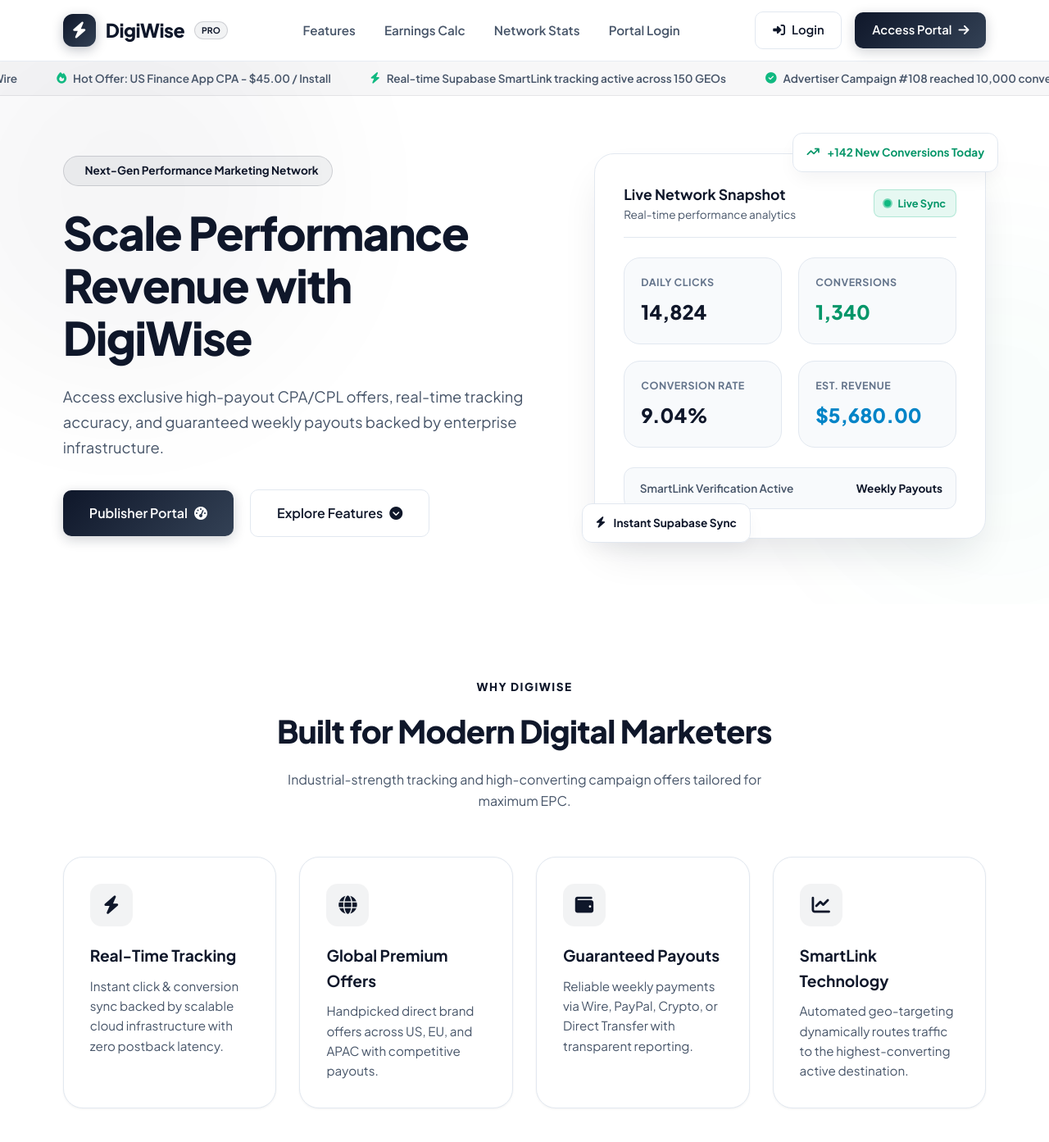
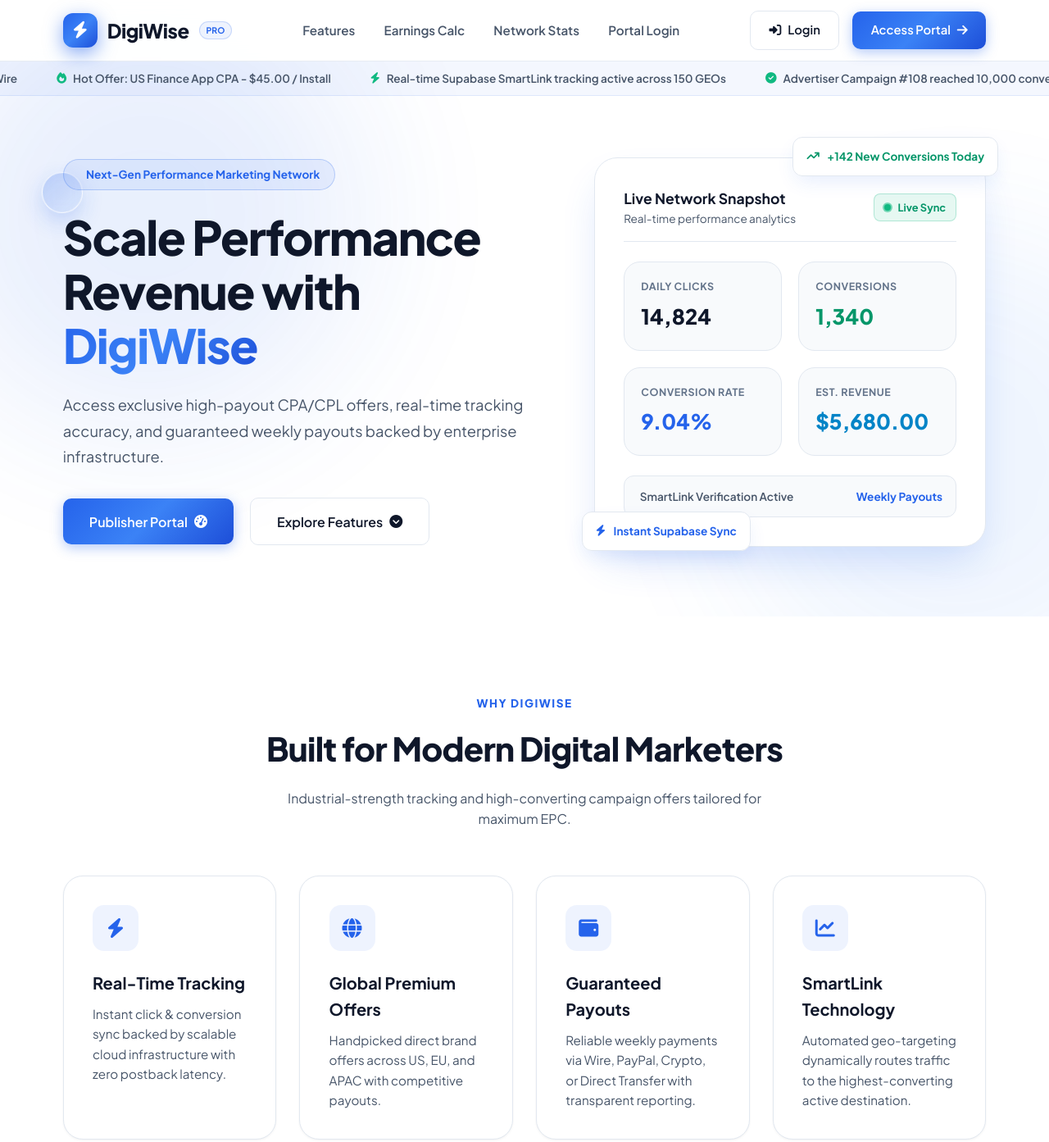
Before and after one commit to digiwisenetwork-code/digi, a plain HTML site: page index.html in a window 1280 px wide. Shown: the top 1393 px of the page at 82% size. Drawn offline with Linux system fonts and the light colour scheme.

Commit message:
Finalize vibrant Royal Blue design theme with motion effects and push to GitHub

```diff
--- a/index.html
+++ b/index.html
@@ -11,11 +11,12 @@
 
     <style>
         :root {
-            --primary: #0f172a;
-            --primary-hover: #1e293b;
-            --primary-light: rgba(15, 23, 42, 0.05);
-            --primary-gradient: linear-gradient(135deg, #0f172a 0%, #334155 100%);
-            --accent-green: #10b981;
+            --primary: #2563eb;
+            --primary-hover: #1d4ed8;
+            --primary-light: rgba(37, 99, 235, 0.08);
+            --primary-gradient: linear-gradient(135deg, #2563eb 0%, #3b82f6 50%, #1d4ed8 100%);
+            --accent-cyan: #0284c7;
+            --accent-emerald: #10b981;
 
             --bg-body: #ffffff;
             --bg-surface: #f8fafc;
@@ -28,8 +29,8 @@
             --text-dim: #64748b;
 
             --shadow-sm: 0 1px 3px rgba(0,0,0,0.05);
-            --shadow-md: 0 10px 25px -5px rgba(15, 23, 42, 0.06);
-            --shadow-lg: 0 25px 50px -12px rgba(15, 23, 42, 0.12);
+            --shadow-md: 0 10px 25px -5px rgba(37, 99, 235, 0.12);
+            --shadow-lg: 0 25px 50px -12px rgba(37, 99, 235, 0.2);
         }
 
         * {
@@ -49,34 +50,66 @@
             width: 100%;
         }
 
-        /* BACKGROUND SUBTLE MOTIONS */
+        /* VIBRANT AMBIENT MOTION BLOBS */
         .ambient-blob {
             position: absolute;
             border-radius: 50%;
-            filter: blur(90px);
-            opacity: 0.25;
+            filter: blur(85px);
+            opacity: 0.4;
             pointer-events: none;
             z-index: 0;
         }
 
         .blob-1 {
-            width: 450px; height: 450px;
-            background: rgba(15, 23, 42, 0.15);
+            width: 500px; height: 500px;
+            background: rgba(37, 99, 235, 0.25);
             top: -100px; left: -100px;
             animation: floatBlob 14s ease-in-out infinite alternate;
         }
 
         .blob-2 {
-            width: 450px; height: 450px;
-            background: rgba(16, 185, 129, 0.1);
+            width: 550px; height: 550px;
+            background: rgba(59, 130, 246, 0.2);
             top: 200px; right: -150px;
             animation: floatBlob 18s ease-in-out infinite alternate-reverse;
         }
 
         @keyframes floatBlob {
             0% { transform: translate(0, 0) scale(1); }
-            50% { transform: translate(30px, 40px) scale(1.08); }
-            100% { transform: translate(-20px, -30px) scale(0.95); }
+            50% { transform: translate(35px, 45px) scale(1.08); }
+            100% { transform: translate(-25px, -35px) scale(0.95); }
+        }
+
+        /* FLOATING SPHERES */
+        .floating-sphere {
+            position: absolute;
+            pointer-events: none;
+            z-index: 1;
+            opacity: 0.85;
+            border-radius: 50%;
+            backdrop-filter: blur(8px);
+            border: 1px solid rgba(255, 255, 255, 0.9);
+        }
+
+        .sphere-1 {
+            width: 50px; height: 50px;
+            background: linear-gradient(135deg, rgba(37, 99, 235, 0.3), rgba(59, 130, 246, 0.1));
+            top: 140px; left: 4%;
+            box-shadow: 0 10px 25px rgba(37, 99, 235, 0.25);
+            animation: floatMotion 6s ease-in-out infinite;
+        }
+
+        .sphere-2 {
+            width: 38px; height: 38px;
+            background: linear-gradient(135deg, rgba(16, 185, 129, 0.35), rgba(52, 211, 153, 0.1));
+            bottom: 140px; right: 6%;
+            box-shadow: 0 10px 20px rgba(16, 185, 129, 0.2);
+            animation: floatMotion 8s ease-in-out infinite reverse;
+        }
+
+        @keyframes floatMotion {
+            0%, 100% { transform: translateY(0) rotate(0deg); }
+            50% { transform: translateY(-22px) rotate(12deg); }
         }
 
         /* HEADER & NAVIGATION */
@@ -88,7 +121,7 @@
             align-items: center;
             justify-content: space-between;
             padding: 0 6%;
-            background: rgba(255, 255, 255, 0.95);
+            background: rgba(255, 255, 255, 0.92);
             backdrop-filter: blur(20px);
             -webkit-backdrop-filter: blur(20px);
             border-bottom: 1px solid rgba(226, 232, 240, 0.8);
@@ -104,20 +137,26 @@
         }
 
         .brand-icon {
-            width: 40px;
-            height: 40px;
+            width: 42px;
+            height: 42px;
             background: var(--primary-gradient);
             border-radius: 12px;
             display: flex;
             align-items: center;
             justify-content: center;
             color: white;
-            font-size: 1.25rem;
-            box-shadow: 0 4px 14px rgba(15, 23, 42, 0.25);
+            font-size: 1.3rem;
+            box-shadow: 0 4px 15px rgba(37, 99, 235, 0.35);
+            animation: pulseGlow 3s ease-in-out infinite;
+        }
+
+        @keyframes pulseGlow {
+            0%, 100% { box-shadow: 0 4px 15px rgba(37, 99, 235, 0.35); }
+            50% { box-shadow: 0 8px 25px rgba(37, 99, 235, 0.6); }
         }
 
         .brand-name {
-            font-size: 1.45rem;
+            font-size: 1.5rem;
             font-weight: 800;
             letter-spacing: -0.5px;
             color: var(--text-main);
@@ -129,7 +168,7 @@
             text-transform: uppercase;
             padding: 2px 8px;
             background: var(--primary-light);
-            border: 1px solid rgba(15, 23, 42, 0.15);
+            border: 1px solid rgba(37, 99, 235, 0.2);
             border-radius: 20px;
             color: var(--primary);
         }
@@ -147,10 +186,25 @@
             font-weight: 600;
             font-size: 0.95rem;
             transition: all 0.25s ease;
+            position: relative;
+        }
+
+        .nav-links a::after {
+            content: '';
+            position: absolute;
+            bottom: -4px; left: 0;
+            width: 0; height: 2px;
+            background: var(--primary);
+            transition: width 0.25s ease;
+            border-radius: 2px;
         }
 
         .nav-links a:hover {
             color: var(--primary);
+        }
+
+        .nav-links a:hover::after {
+            width: 100%;
         }
 
         .header-actions {
@@ -164,12 +218,12 @@
             align-items: center;
             justify-content: center;
             gap: 0.5rem;
-            padding: 0.65rem 1.3rem;
+            padding: 0.7rem 1.4rem;
             border-radius: 10px;
             font-size: 0.925rem;
             font-weight: 600;
             cursor: pointer;
-            transition: all 0.25s ease;
+            transition: all 0.3s cubic-bezier(0.4, 0, 0.2, 1);
             text-decoration: none;
             border: none;
         }
@@ -180,22 +234,27 @@
             border: 1px solid var(--border);
         }
 
+        .btn-ghost:hover {
+            background: var(--bg-surface);
+            border-color: var(--primary);
+            color: var(--primary);
+            transform: translateY(-1px);
+        }
+
         .btn-primary {
             background: var(--primary-gradient);
             color: white;
-            box-shadow: 0 4px 15px rgba(15, 23, 42, 0.2);
+            box-shadow: 0 4px 15px rgba(37, 99, 235, 0.35);
         }
 
         .btn-primary:hover {
-            background: #1e293b;
             transform: translateY(-2px);
-            box-shadow: 0 8px 20px rgba(15, 23, 42, 0.3);
+            box-shadow: 0 10px 25px rgba(37, 99, 235, 0.5);
         }
 
         .mobile-menu-btn {
             display: none;
-            width: 40px;
-            height: 40px;
+            width: 40px; height: 40px;
             border-radius: 10px;
             border: 1px solid var(--border);
             background: #ffffff;
@@ -206,10 +265,10 @@
             justify-content: center;
         }
 
-        /* MARQUEE TICKER */
+        /* LIVE MARQUEE TICKER */
         .ticker-bar {
-            background: rgba(15, 23, 42, 0.03);
-            border-bottom: 1px solid rgba(15, 23, 42, 0.08);
+            background: rgba(37, 99, 235, 0.05);
+            border-bottom: 1px solid rgba(37, 99, 235, 0.1);
             padding: 0.6rem 0;
             margin-top: 75px;
             overflow: hidden;
@@ -239,12 +298,12 @@
         }
 
         .ticker-item i {
-            color: var(--accent-green);
+            color: var(--accent-emerald);
         }
 
         /* HERO SECTION */
         .hero-section {
-            padding: 70px 6% 80px 6%;
+            padding: 75px 6% 85px 6%;
             position: relative;
             z-index: 2;
         }
@@ -262,9 +321,9 @@
             display: inline-flex;
             align-items: center;
             gap: 0.6rem;
-            padding: 0.4rem 1rem;
+            padding: 0.45rem 1.1rem;
             background: var(--primary-light);
-            border: 1px solid rgba(15, 23, 42, 0.15);
+            border: 1px solid rgba(37, 99, 235, 0.25);
             border-radius: 9999px;
             font-size: 0.85rem;
             font-weight: 700;
@@ -273,7 +332,7 @@
         }
 
         .hero-title {
-            font-size: 3.5rem;
+            font-size: 3.6rem;
             font-weight: 800;
             line-height: 1.15;
             letter-spacing: -1.5px;
@@ -283,6 +342,9 @@
 
         .hero-title span {
             color: var(--primary);
+            background: var(--primary-gradient);
+            -webkit-background-clip: text;
+            -webkit-text-fill-color: transparent;
         }
 
         .hero-desc {
@@ -300,7 +362,7 @@
             flex-wrap: wrap;
         }
 
-        /* HERO CARD & CHIPS */
+        /* HERO CARD WITH ELECTRIC BLUE ACCENTS & CHIPS */
         .hero-card-wrapper {
             position: relative;
         }
@@ -333,9 +395,15 @@
         .hero-card {
             background: #ffffff;
             border: 1px solid var(--border);
-            border-radius: 1.5rem;
+            border-radius: 1.75rem;
             padding: 2.2rem;
             box-shadow: var(--shadow-lg);
+            transition: all 0.4s ease;
+        }
+
+        .hero-card:hover {
+            transform: translateY(-6px) scale(1.01);
+            box-shadow: 0 30px 60px -15px rgba(37, 99, 235, 0.25);
         }
 
         .hero-card-header {
@@ -386,6 +454,14 @@
             border: 1px solid var(--border);
             border-radius: 1.25rem;
             padding: 1.25rem;
+            transition: all 0.3s ease;
+        }
+
+        .hero-stat-box:hover {
+            background: #ffffff;
+            border-color: var(--primary);
+            transform: translateY(-3px);
+            box-shadow: 0 8px 20px rgba(37, 99, 235, 0.1);
         }
 
         .hero-stat-box h4 {
@@ -398,14 +474,14 @@
         }
 
         .hero-stat-box p {
-            font-size: 1.5rem;
+            font-size: 1.6rem;
             font-weight: 800;
             color: var(--text-main);
         }
 
         /* FEATURES SECTION */
         .features-section {
-            padding: 90px 6%;
+            padding: 95px 6%;
             background: #ffffff;
             position: relative;
             z-index: 2;
@@ -427,7 +503,7 @@
         }
 
         .section-title {
-            font-size: 2.4rem;
+            font-size: 2.5rem;
             font-weight: 800;
             letter-spacing: -0.75px;
             color: var(--text-main);
@@ -446,34 +522,58 @@
             background: var(--bg-card);
             border: 1px solid var(--border);
             border-radius: 1.5rem;
-            padding: 2rem;
+            padding: 2.2rem;
             box-shadow: var(--shadow-sm);
             transition: all 0.35s ease;
+            position: relative;
+            overflow: hidden;
+        }
+
+        .feature-card::before {
+            content: '';
+            position: absolute;
+            top: 0; left: 0;
+            width: 100%; height: 4px;
+            background: var(--primary-gradient);
+            opacity: 0;
+            transition: opacity 0.3s ease;
         }
 
         .feature-card:hover {
-            transform: translateY(-6px);
-            border-color: rgba(15, 23, 42, 0.3);
+            transform: translateY(-8px);
+            border-color: rgba(37, 99, 235, 0.3);
             box-shadow: var(--shadow-md);
         }
 
+        .feature-card:hover::before {
+            opacity: 1;
+        }
+
         .feature-icon {
-            width: 52px; height: 52px;
+            width: 56px; height: 56px;
             border-radius: 14px;
             background: var(--primary-light);
             color: var(--primary);
             display: flex;
             align-items: center;
             justify-content: center;
-            font-size: 1.4rem;
-            margin-bottom: 1.25rem;
+            font-size: 1.5rem;
+            margin-bottom: 1.4rem;
+            transition: all 0.3s ease;
+        }
+
+        .feature-card:hover .feature-icon {
+            background: var(--primary);
+            color: white;
+            transform: rotate(6deg) scale(1.05);
+            box-shadow: 0 8px 20px rgba(37, 99, 235, 0.35);
         }
 
         .feature-card h3 {
-            font-size: 1.2rem;
+            font-size: 1.25rem;
             font-weight: 700;
             color: var(--text-main);
-            margin-bottom: 0.6rem;
+            margin-bottom: 0.65rem;
         }
 
         .feature-card p {
@@ -482,9 +582,9 @@
             line-height: 1.6;
         }
 
-        /* CALCULATOR SECTION */
+        /* DYNAMIC CALCULATOR SECTION */
         .calculator-section {
-            padding: 90px 6%;
+            padding: 95px 6%;
             background: var(--bg-surface);
             border-top: 1px solid var(--border);
             border-bottom: 1px solid var(--border);
@@ -524,6 +624,7 @@
             background: #e2e8f0;
             outline: none;
             -webkit-appearance: none;
+            transition: all 0.2s ease;
         }
 
         .calc-slider::-webkit-slider-thumb {
@@ -532,19 +633,19 @@
             border-radius: 50%;
             background: var(--primary);
             cursor: pointer;
-            box-shadow: 0 4px 12px rgba(15, 23, 42, 0.3);
+            box-shadow: 0 4px 14px rgba(37, 99, 235, 0.45);
         }
 
         .calc-result-box {
-            background: var(--bg-surface);
-            border: 1px solid var(--border);
+            background: linear-gradient(135deg, rgba(37, 99, 235, 0.04) 0%, rgba(59, 130, 246, 0.08) 100%);
+            border: 1px solid rgba(37, 99, 235, 0.2);
             border-radius: 1.5rem;
-            padding: 2.5rem 2rem;
+            padding: 2.8rem;
             text-align: center;
         }
 
         .calc-result-number {
-            font-size: 3.2rem;
+            font-size: 3.5rem;
             font-weight: 800;
             color: var(--primary);
             margin: 0.5rem 0;
@@ -555,13 +656,13 @@
             align-items: flex-end;
             justify-content: center;
             gap: 8px;
-            height: 50px;
+            height: 55px;
             margin-bottom: 1.5rem;
         }
 
         .graph-bar {
             width: 10px;
-            background: rgba(15, 23, 42, 0.1);
+            background: var(--primary-light);
             border-radius: 4px;
             transition: height 0.4s cubic-bezier(0.4, 0, 0.2, 1);
         }
@@ -569,7 +670,7 @@
         /* STATS BAR */
         .stats-bar {
             max-width: 1280px;
-            margin: 80px auto;
+            margin: 90px auto;
             padding: 0 6%;
             display: grid;
             grid-template-columns: repeat(4, 1fr);
@@ -582,13 +683,20 @@
             background: var(--bg-card);
             border: 1px solid var(--border);
             border-radius: 1.25rem;
-            padding: 1.8rem 1.25rem;
+            padding: 2rem 1.25rem;
             text-align: center;
             box-shadow: var(--shadow-sm);
+            transition: all 0.3s ease;
+        }
+
+        .stat-item:hover {
+            transform: translateY(-4px);
+            border-color: var(--primary);
+            box-shadow: var(--shadow-md);
         }
 
         .stat-number {
-            font-size: 2.2rem;
+            font-size: 2.4rem;
             font-weight: 800;
             color: var(--text-main);
             margin-bottom: 0.35rem;
@@ -596,7 +704,7 @@
 
         .stat-label {
             color: var(--text-muted);
-            font-size: 0.875rem;
+            font-size: 0.9rem;
             font-weight: 600;
         }
 
@@ -604,12 +712,12 @@
         footer {
             border-top: 1px solid var(--border);
             background: #ffffff;
-            padding: 3.5rem 6% 2rem 6%;
+            padding: 4rem 6% 2rem 6%;
             max-width: 1280px;
             margin: 0 auto;
             display: flex;
             flex-direction: column;
-            gap: 2rem;
+            gap: 2.5rem;
             position: relative;
             z-index: 2;
         }
@@ -663,9 +771,7 @@
             }
             .nav-links {
                 position: fixed;
-                top: 75px;
-                left: 0;
-                right: 0;
+                top: 75px; left: 0; right: 0;
                 background: #ffffff;
                 border-bottom: 1px solid var(--border);
                 flex-direction: column;
@@ -735,9 +841,11 @@
 </head>
 
 <body>
-    <!-- BACKGROUND MOTION BLOBS -->
+    <!-- BACKGROUND MOTION BLOBS & SPHERES -->
     <div class="ambient-blob blob-1"></div>
     <div class="ambient-blob blob-2"></div>
+    <div class="floating-sphere sphere-1"></div>
+    <div class="floating-sphere sphere-2"></div>
 
     <!-- HEADER -->
     <header>
@@ -837,7 +945,7 @@
                         </div>
                         <div class="hero-stat-box">
                             <h4>Conversion Rate</h4>
-                            <p style="color: #0f172a;">9.04%</p>
+                            <p style="color: #2563eb;">9.04%</p>
                         </div>
                         <div class="hero-stat-box">
                             <h4>Est. Revenue</h4>
@@ -908,7 +1016,7 @@
                 </div>
 
                 <div class="calc-input-group">
-                    <label>Average Payout Per Conversion: <span id="payoutVal" style="color: var(--accent-green);">$15.00</span></label>
+                    <label>Average Payout Per Conversion: <span id="payoutVal" style="color: var(--accent-emerald);">$15.00</span></label>
                     <input type="range" min="1" max="100" step="1" value="15" class="calc-slider" id="payoutSlider" oninput="updateCalc()">
                 </div>
             </div>
```
Also changed, not shown: dashboard.html (+23 -14 lines), track.html (+6 -6 lines).
